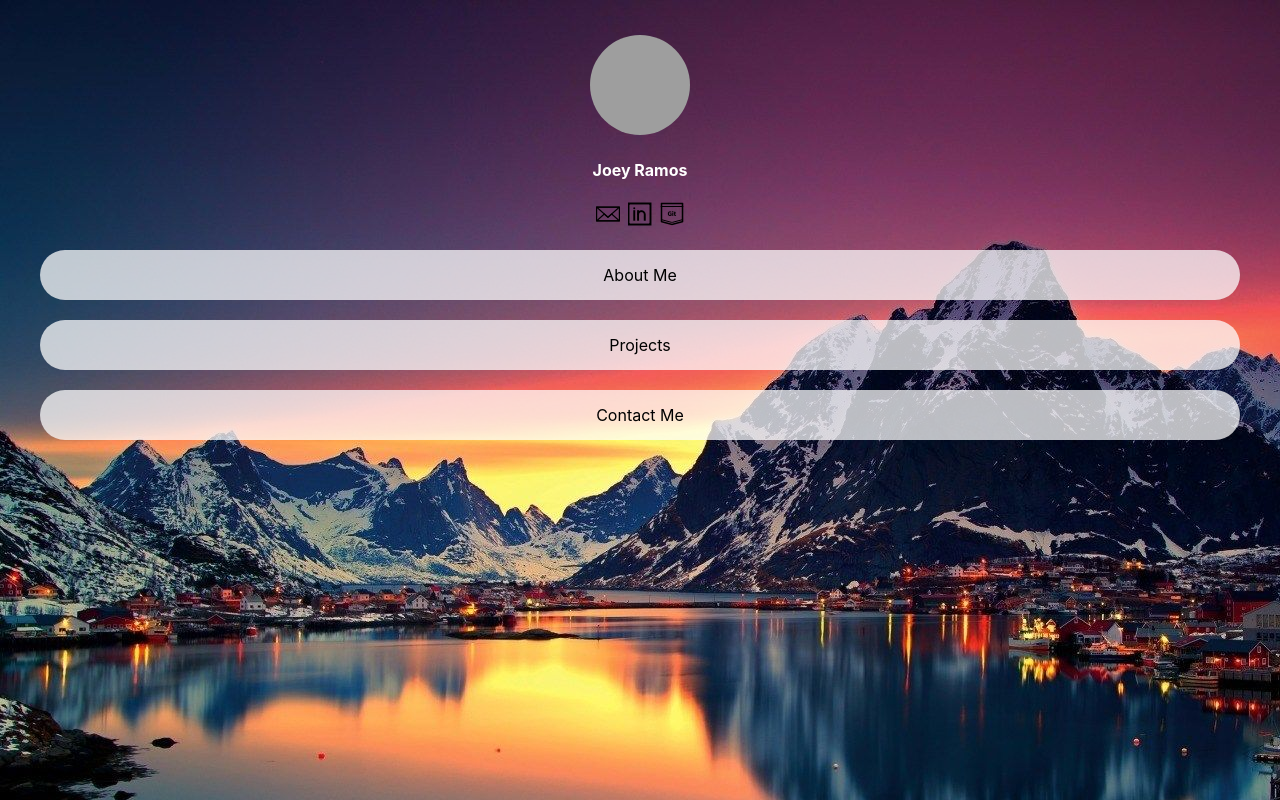
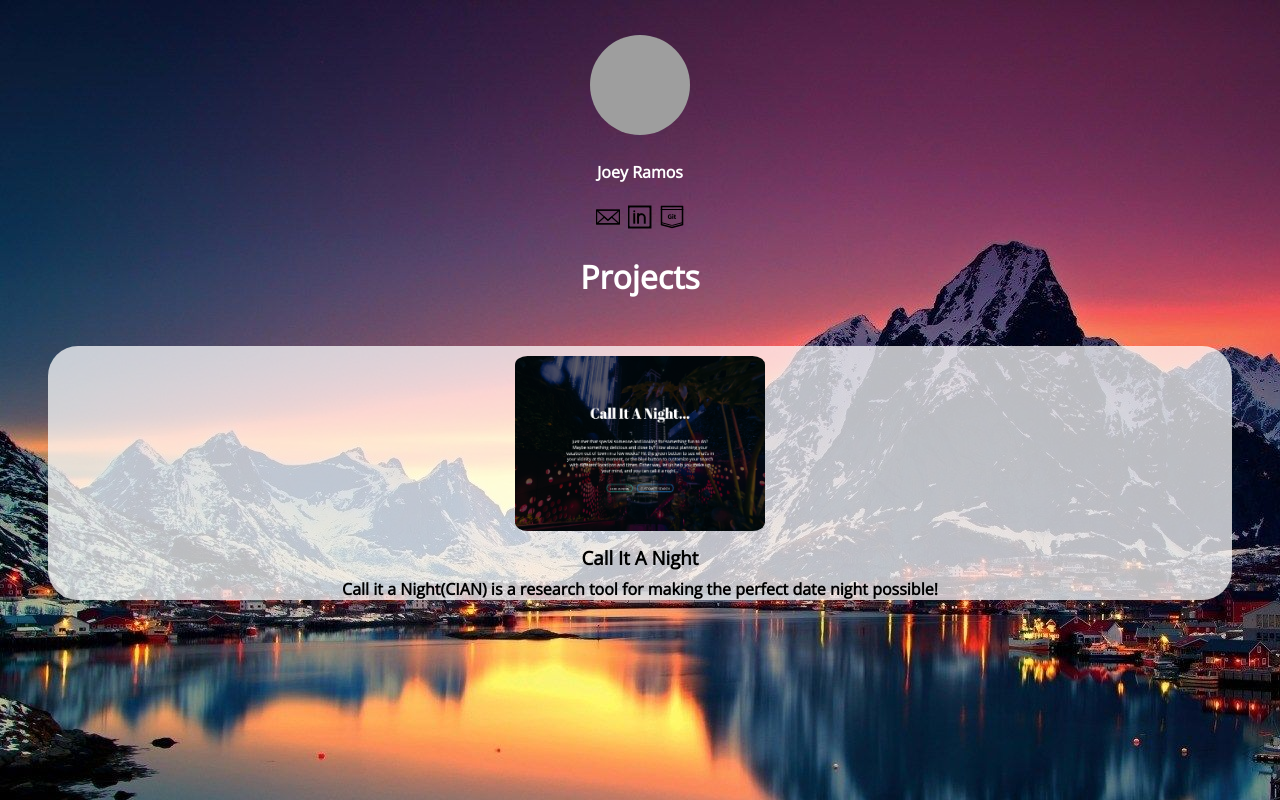
Before and after one commit to Joey-Ramos/portfolio, a React (Create React App) app: page / in a window 1280 px wide. Built offline with nearby package versions, Linux system fonts and the light colour scheme; grey boxes are pictures that could not be loaded.

Commit message:
added project component, and added styling

```diff
--- a/public/index.html
+++ b/public/index.html
@@ -4,6 +4,7 @@
     <meta charset="utf-8" />
     <link rel="icon" href="%PUBLIC_URL%/favicon.ico" />
     <meta name="viewport" content="width=device-width, initial-scale=1" />
+    <link href="https://fonts.googleapis.com/css2?family=Open+Sans:wght@300&display=swap" rel="stylesheet">
     <meta name="theme-color" content="#000000" />
     <meta
       name="description"
--- a/src/App.css
+++ b/src/App.css
@@ -1,5 +1,6 @@
 body {
     background-image: url(./assets/images/345330.jpg);
+    font-family: 'Open Sans';
 }
 
 /* HEADER STYLING */
@@ -34,3 +35,32 @@ body {
     line-height: 50px;
 }
 /* ///// END LINKS STYLING ///// */
+
+/* PROJECTS STYLING */
+.projects {
+    text-align: center;
+    color: white;
+}
+
+.project {
+    background-color: rgba(255, 255, 255, 0.733);
+    color: black;
+    border-radius: 30px;
+    margin: 3rem;
+}
+
+.project-image-container {
+    padding-top: 10px;
+}
+
+.project-image {
+    border-radius: 5%;
+}
+
+.project-title {
+    line-height: 5px;
+}
+
+.project-description {
+    font-weight: bold;
+}
--- a/src/App.js
+++ b/src/App.js
@@ -1,13 +1,15 @@
 import './App.css';
-import Links from './components/Links';
+// import Links from './components/Links';
 import Header from './components/Header';
+import Project from './components/Project';
 
 function App() {
 
   return (
    <div>
      <Header />
-     <Links />
+     {/* <Links /> */}
+     <Project />
    </div>
 
   );
--- /dev/null
+++ b/src/Components/Project/index.js
@@ -0,0 +1,25 @@
+import React from 'react';
+import callItANight from '../../assets/images/callitanight.png';
+
+
+
+function Project() {
+
+
+    return (
+        <div className="projects">
+            <h1>Projects</h1>
+            <div className="project">
+                <div className="project-image-container">
+                    <img className="project-image" src={callItANight} height="175" width="250"/>
+                </div>
+                <h3 className="project-title">Call It A Night</h3>
+                <p className="project-description">Call it a Night(CIAN) is a research tool for
+                    making the perfect date night possible!
+                </p>
+            </div>
+        </div>
+    )
+}
+
+export default Project;
```
Also changed, not shown: src/Assets/Images/callitanight.png (added).
